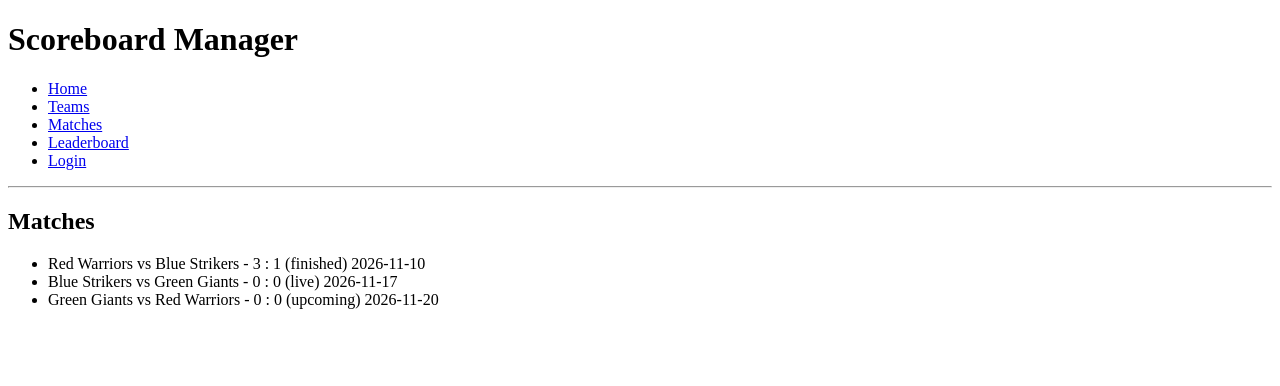
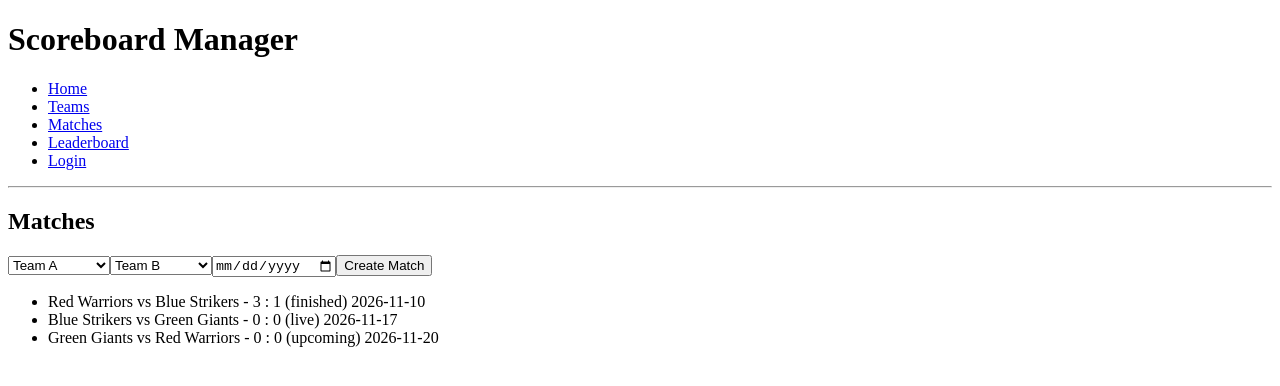
Before and after one commit to not-Lucifer/Scoreboard-Manager, a React (Vite) app in the folder frontend/: page /matches in a window 1280 px wide. Shown: the top 386 px of the page. Built offline with nearby package versions, Linux system fonts and the light colour scheme.

Commit message:
create match

```diff
--- a/frontend/src/App.jsx
+++ b/frontend/src/App.jsx
@@ -20,7 +20,7 @@ function App() {
         <Route path="/" element={<Home />} />
         <Route path="/teams" element={<Teams teams={teams} setTeams={setTeams} />} />
         <Route path="/teams/:id" element={<TeamDetails teams={teams} setTeams={setTeams} />} />
-        <Route path="/matches" element={<Matches teams={teams} matches={matches} />} />
+        <Route path="/matches" element={<Matches teams={teams} matches={matches} setMatches={setMatches} />} />
       </Routes>
     </div>
   )
--- a/frontend/src/pages/Matches.jsx
+++ b/frontend/src/pages/Matches.jsx
@@ -1,9 +1,52 @@
-function Matches({ teams, matches }) {
+import { useState } from 'react'
+
+function Matches({ teams, matches, setMatches }) {
+  const [teamA, setTeamA] = useState('')
+  const [teamB, setTeamB] = useState('')
+  const [date, setDate] = useState('')
+
   const teamName = (id) => teams.find((t) => t.id === id)?.name || 'unknown'
+
+  function handleSubmit(e) {
+    e.preventDefault()
+    if (!teamA || !teamB) return alert('select both teams')
+    if (teamA === teamB) return alert('pick 2 different teams')
+    const newMatch = {
+      id: Date.now(),
+      teamA: Number(teamA),
+      teamB: Number(teamB),
+      scoreA: 0,
+      scoreB: 0,
+      status: 'upcoming',
+      date,
+    }
+    setMatches([...matches, newMatch])
+    setTeamA('')
+    setTeamB('')
+    setDate('')
+  }
 
   return (
     <div>
       <h2>Matches</h2>
+
+      <form onSubmit={handleSubmit}>
+        <select value={teamA} onChange={(e) => setTeamA(e.target.value)}>
+          <option value="">Team A</option>
+          {teams.map((t) => (
+            <option key={t.id} value={t.id}>{t.name}</option>
+          ))}
+        </select>
+        <select value={teamB} onChange={(e) => setTeamB(e.target.value)}>
+          <option value="">Team B</option>
+          {teams.map((t) => (
+            <option key={t.id} value={t.id}>{t.name}</option>
+          ))}
+        </select>
+        <input type="date" value={date} onChange={(e) => setDate(e.target.value)} />
+        <button type="submit">Create Match</button>
+      </form>
+
       <ul>
         {matches.map((m) => (
           <li key={m.id}>
```
